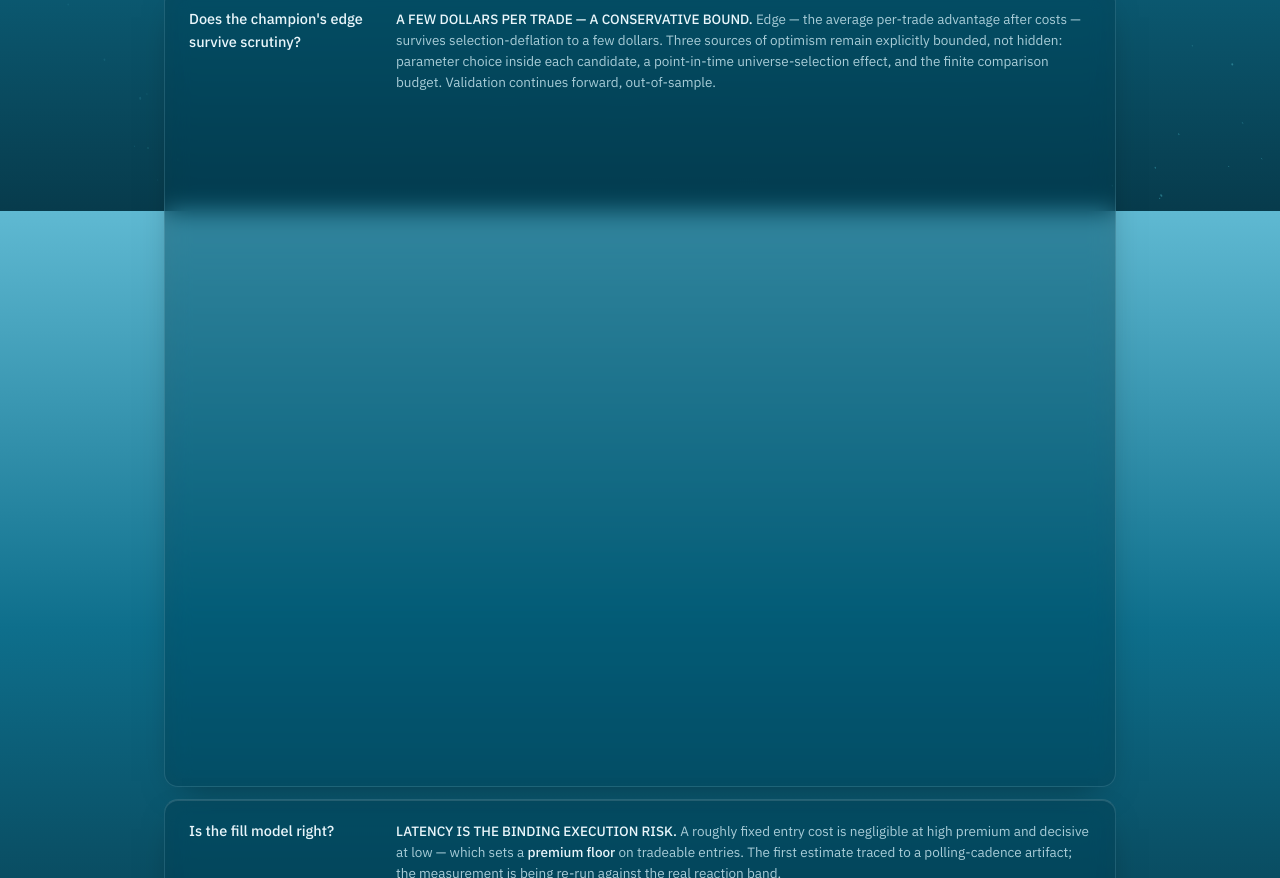
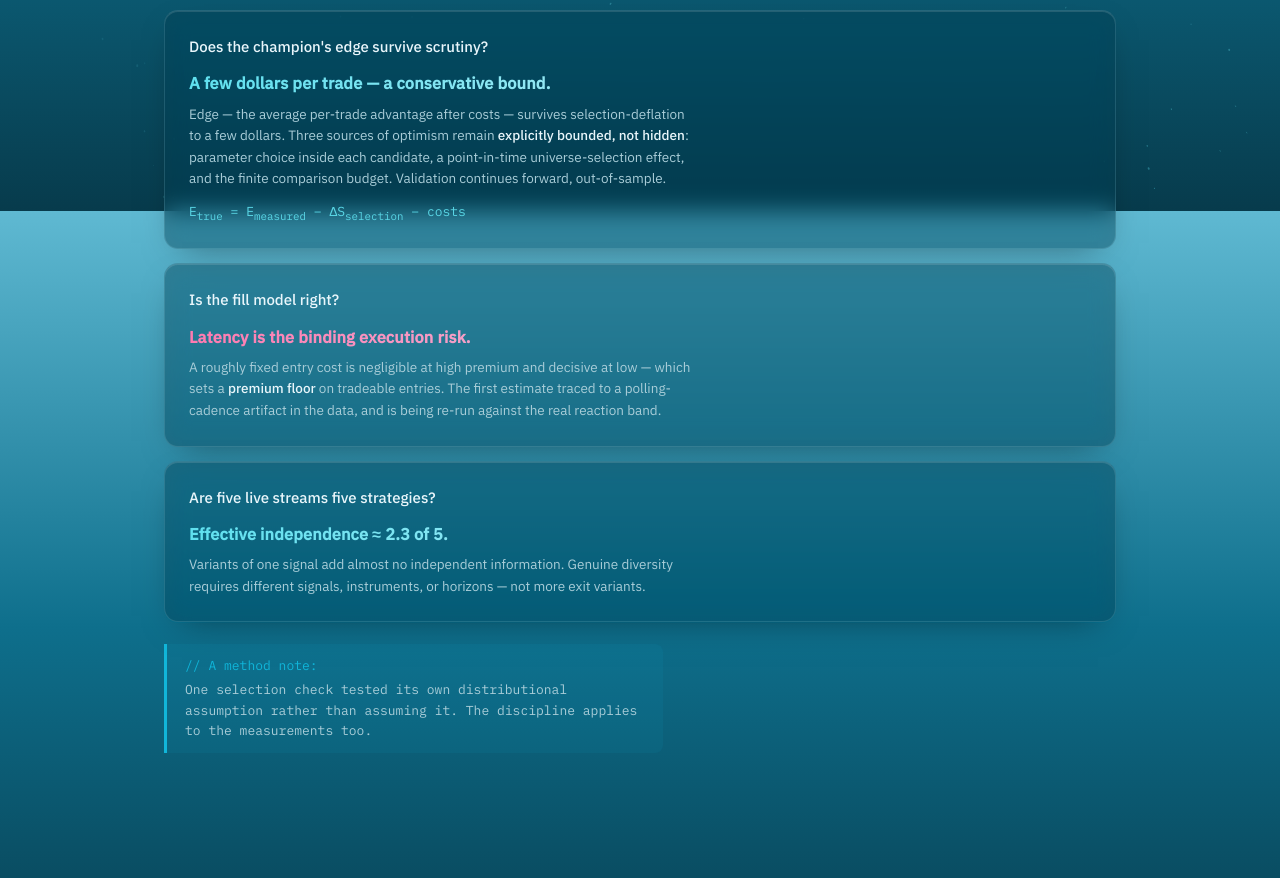
Before and after one commit to 7rst2rvjs8-bot/weather-machine, a plain HTML site: page measured/index.html in a window 1280 px wide. Shown: the part 589-1467 px from the top of the page. Drawn offline with Linux system fonts and the light colour scheme.

Commit message:
Fix global .panel min-height bug; semantic Findings refactor
Scope the home graph panel's min-height:100svh to body.home — it was
unscoped, forcing every glass panel site-wide to 900px tall. Refactor the
Findings page to semantic dl/dt/dd with editorial gradient verdicts, a mono
method-note aside, and the selection-deflation identity typeset in plain
HTML. Copy unchanged and accurate.

Co-Authored-By: Claude Opus 4.8 <noreply@anthropic.com>

```diff
--- a/measured/index.html
+++ b/measured/index.html
@@ -30,29 +30,49 @@
   </header>
 
   <main>
-  <section id="findings" class="col">
-    <div class="eyebrow rv">01 / The findings</div>
-    <div class="stack rv">
-      <div class="row panel">
-        <div class="q">Does the champion's edge survive scrutiny?</div>
-        <div class="v"><b class="vc">A FEW DOLLARS PER TRADE — A CONSERVATIVE BOUND.</b> Edge — the average per-trade advantage after costs — survives selection-deflation to a few dollars. Three sources of optimism remain explicitly bounded, not hidden: parameter choice inside each candidate, a point-in-time universe-selection effect, and the finite comparison budget. Validation continues forward, out-of-sample.</div>
+  <section id="findings" class="monograph-section col" data-section-index="01">
+    <header class="section-meta rv"><span class="index-token">01 /</span><h2>The findings</h2></header>
+
+    <dl class="findings-display-grid rv">
+      <div class="finding-node panel" data-status="verified">
+        <dt class="finding-prompt">Does the champion's edge survive scrutiny?</dt>
+        <dd class="finding-resolution">
+          <strong class="verdict-callout">A few dollars per trade — a conservative bound.</strong>
+          <p class="prose-body">Edge — the average per-trade advantage after costs — survives selection-deflation to a few dollars. Three sources of optimism remain <b>explicitly bounded, not hidden</b>: parameter choice inside each candidate, a point-in-time universe-selection effect, and the finite comparison budget. Validation continues forward, out-of-sample.</p>
+          <div class="mathematical-validation" aria-label="True edge equals measured edge minus selection bias minus costs">E<sub>true</sub> = E<sub>measured</sub> − ΔS<sub>selection</sub> − costs</div>
+        </dd>
       </div>
-      <div class="row panel">
-        <div class="q">Is the fill model right?</div>
-        <div class="v"><b class="vm">LATENCY IS THE BINDING EXECUTION RISK.</b> A roughly fixed entry cost is negligible at high premium and decisive at low — which sets a <b>premium floor</b> on tradeable entries. The first estimate traced to a polling-cadence artifact; the measurement is being re-run against the real reaction band.</div>
+
+      <div class="finding-node panel" data-status="critical">
+        <dt class="finding-prompt">Is the fill model right?</dt>
+        <dd class="finding-resolution">
+          <strong class="verdict-callout crit">Latency is the binding execution risk.</strong>
+          <p class="prose-body">A roughly fixed entry cost is negligible at high premium and decisive at low — which sets a <b>premium floor</b> on tradeable entries. The first estimate traced to a polling-cadence artifact in the data, and is being re-run against the real reaction band.</p>
+        </dd>
       </div>
-      <div class="row panel">
-        <div class="q">Are five live streams five strategies?</div>
-        <div class="v"><b class="vc">EFFECTIVE INDEPENDENCE ≈ 2.3 OF 5.</b> Variants of one signal add almost no independent information. Genuine diversity requires different signals, instruments, or horizons — not more exit variants.</div>
+
+      <div class="finding-node panel" data-status="stable">
+        <dt class="finding-prompt">Are five live streams five strategies?</dt>
+        <dd class="finding-resolution">
+          <strong class="verdict-callout">Effective independence ≈ 2.3 of 5.</strong>
+          <p class="prose-body">Variants of one signal add almost no independent information. Genuine diversity requires different signals, instruments, or horizons — not more exit variants.</p>
+        </dd>
       </div>
-    </div>
-    <p class="fnote rv">// A method note: one selection check tested its own distributional assumption rather than assuming it. The discipline applies to the measurements too.</p>
+    </dl>
+
+    <footer class="section-context">
+      <aside class="method-annotation rv" role="note">
+        <span class="syntax-prefix">// A method note:</span>
+        <p>One selection check tested its own distributional assumption rather than assuming it. The discipline applies to the measurements too.</p>
+      </aside>
+    </footer>
   </section>
 
-  <section id="calendar" class="col">
-    <div class="eyebrow rv">02 / The calendar</div>
-    <h2 class="rv">One correction takes months to prove, not weeks.</h2>
-    <p class="lede rv">At the current signal rate, validating a single few-dollar-per-trade term to adequate statistical power needs <strong>hundreds to a couple thousand forward observations</strong> — on the order of <strong>seven months to over a year</strong> per term. The ladder graduates early or kills early on accruing evidence, rather than waiting out a fixed term.</p>
+  <section id="calendar" class="monograph-section col" data-section-index="02">
+    <header class="section-meta rv"><span class="index-token">02 /</span><h2>The calendar</h2></header>
+    <article class="editorial-flow">
+      <p class="lede rv">At the current signal rate, validating a single few-dollar-per-trade term to adequate statistical power needs <strong>hundreds to a couple thousand forward observations</strong> — on the order of <strong>seven months to over a year</strong> per term. The ladder graduates early or kills early on accruing evidence, rather than waiting out a fixed term.</p>
+    </article>
   </section>
   </main>
 </div>
--- a/style.css
+++ b/style.css
@@ -164,6 +164,26 @@ body.deep .row .term{color:#43d6e8}
 .gloss:hover{color:var(--aqua-sig);border-bottom-style:solid}
 .fnote{font-family:var(--mono);font-size:12px;color:var(--faint);margin-top:18px;line-height:1.6;max-width:var(--measure)}
 
+/* ---- findings (semantic dl) ---- */
+.section-meta{display:flex;align-items:baseline;gap:12px;margin-bottom:8px}
+.index-token{font-family:var(--mono);font-size:11px;letter-spacing:.06em;color:var(--aqua-sig)}
+body.deep .index-token{color:#43d6e8}
+.findings-display-grid{display:grid;gap:14px;margin:30px 0 0}
+.finding-node{padding:24px}
+.finding-prompt{font-weight:500;font-size:15px;color:var(--ink);margin-bottom:12px}
+.verdict-callout{display:block;font-weight:600;font-size:1.02rem;letter-spacing:.01em;margin-bottom:8px;
+  background:linear-gradient(90deg,var(--aqua-sig),var(--ink));-webkit-background-clip:text;background-clip:text;-webkit-text-fill-color:transparent}
+body.deep .verdict-callout{background:linear-gradient(90deg,#5fe0ef,#dff3fb);-webkit-background-clip:text;background-clip:text}
+.verdict-callout.crit{background:linear-gradient(90deg,var(--magenta),var(--ink))}
+body.deep .verdict-callout.crit{background:linear-gradient(90deg,#ff7ab0,#dff3fb);-webkit-background-clip:text;background-clip:text}
+.finding-node .prose-body{color:var(--muted);font-size:13.5px;line-height:1.6;max-width:62ch}
+.finding-node .prose-body b{color:var(--ink);font-weight:500}
+.mathematical-validation{font-family:var(--mono);font-size:13px;color:var(--aqua-sig);margin-top:12px;opacity:.92}
+body.deep .mathematical-validation{color:#5fe0ef}
+.method-annotation{font-family:var(--mono);font-size:13px;line-height:1.55;color:var(--muted);
+  background:rgba(17,182,218,0.07);border-left:3px solid var(--aqua-sig);border-radius:0 8px 8px 0;padding:12px 18px;margin-top:22px;max-width:var(--measure)}
+.method-annotation .syntax-prefix{color:var(--aqua-sig)} .method-annotation p{margin-top:4px;max-width:none}
+
 /* ---- field guide index cards + next row ---- */
 .guidegrid{display:grid;grid-template-columns:1fr 1fr;gap:12px;margin-top:30px}
 @media(max-width:680px){.guidegrid{grid-template-columns:1fr}}
@@ -202,8 +222,8 @@ body.deep .nextrow a{color:#7fe6d8}
 .entries a{color:var(--deep);text-decoration:none;font-size:13px;letter-spacing:.02em;padding-bottom:3px;border-bottom:1px solid rgba(14,111,140,.45);transition:color .2s,border-color .2s}
 .entries a:hover{color:var(--aqua-sig);border-color:var(--aqua-sig)}
 .entries a.muted{color:var(--faint);border-color:transparent} .entries a.muted:hover{color:var(--deep)}
-.panel{position:relative;align-self:stretch;min-height:100svh}
-@media(max-width:860px){.panel{min-height:auto;height:66svh;margin-top:26px}}
+body.home .panel{position:relative;align-self:stretch;min-height:100svh}
+@media(max-width:860px){body.home .panel{min-height:auto;height:66svh;margin-top:26px}}
 #graph{position:absolute;inset:0;width:100%;height:100%;display:block;cursor:default}
 .tip{position:absolute;z-index:6;pointer-events:none;opacity:0;transform:translate(-50%,-145%);transition:opacity .18s;
   font-family:var(--mono);font-size:11px;letter-spacing:.02em;color:var(--ink);white-space:nowrap;
```
